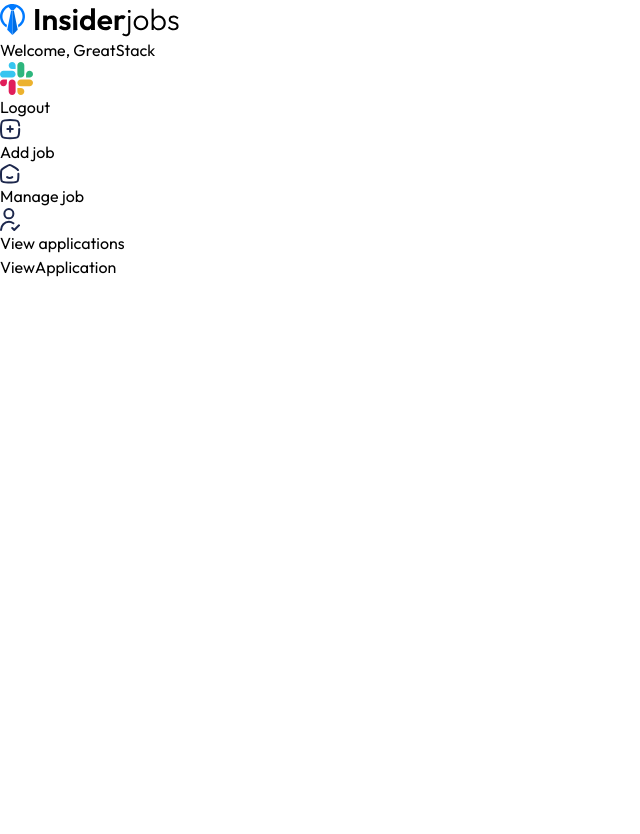
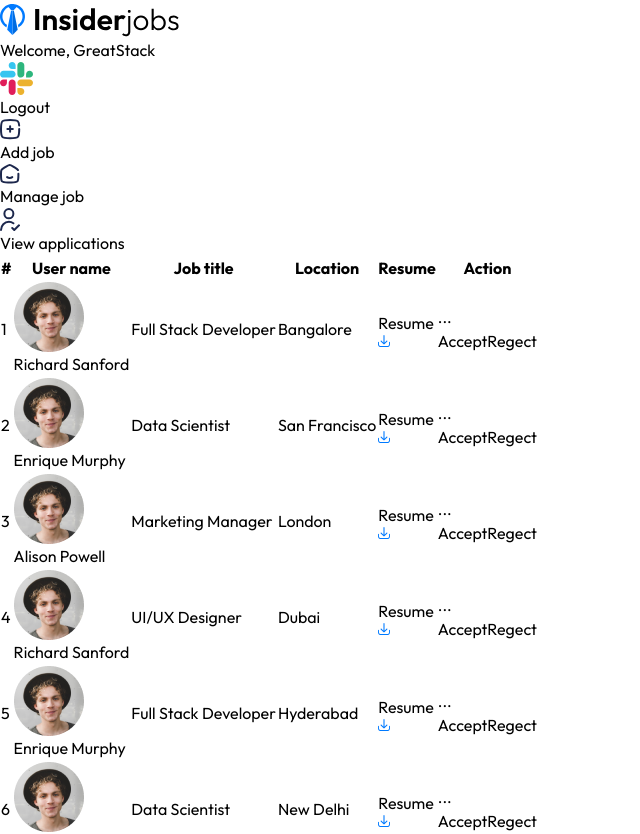
Before and after one commit to Mavekepeter/job-portal, a React (Vite) app in the folder client/: page /dashboard/view-applications in a window 1280 px wide. Shown: the top 834 px of the page, without its empty margins (0-640 px from the left). Before the commit the page ends 800 px from the top, so only its background shows below. Built offline with nearby package versions, Linux system fonts and the light colour scheme.

Commit message:
complete view application page

```diff
--- a/client/src/components/Dashboard.jsx
+++ b/client/src/components/Dashboard.jsx
@@ -9,7 +9,7 @@ const Dashboard = () => {
         {/* Navbar for recuriter panel */}
         <div className='shadow py-4'>
             <div className='px-5 flex justify-between items-center'>
-                <img onClick={e =>navigate('/1`21    N')} className='max-sm:w-32 cursor-pointer' src={assets.logo} alt="" />
+                <img onClick={e =>navigate('/')} className='max-sm:w-32 cursor-pointer' src={assets.logo} alt="" />
                 <div className='flex items-center gap-3'>
                     <p className='max-sm:hidden'>Welcome, GreatStack</p>
                     <div className='relative group'>
--- a/client/src/pages/ManageJobs.jsx
+++ b/client/src/pages/ManageJobs.jsx
@@ -2,7 +2,20 @@ import React from 'react'
 
 const ManageJobs = () => {
   return (
-    <div>ManageJobs</div>
+    <div>
+      <div>
+        <table>
+          <thead>
+            <th></th>
+            <th></th>
+            <th></th>
+            <th></th>
+            <th></th>
+            <th></th>
+          </thead>
+        </table>
+      </div>
+    </div>
   )
 }
 
--- a/client/src/pages/ViewApplication.jsx
+++ b/client/src/pages/ViewApplication.jsx
@@ -1,8 +1,52 @@
 import React from 'react'
+import { assets, viewApplicationsPageData } from '../assets/assets'
 
 const ViewApplication = () => {
   return (
-    <div>ViewApplication</div>
+    <div className='container mx-auto p-4'>
+      <div>
+        <table className='w-full max-w-4xl bg-white border border-gray-200 max-sm:text-sm'>
+          <thead>
+            <tr className='border-b'>
+              <th className='py-2 px-4 text-left'>#</th>
+              <th className='py-2 px-4 text-left'>User name</th>
+              <th className='py-2 px-4 text-left max-sm:hidden'>Job title</th>
+              <th className='py-2 px-4 text-left max-sm:hidden'>Location</th>
+              <th className='py-2 px-4 text-left'>Resume</th>
+              <th className='py-2 px-4 text-left'>Action</th>
+            </tr>
+          </thead>
+          <tbody>
+            {viewApplicationsPageData.map((applicant,index)=>(
+              <tr key={index} className='text-gray-700'>
+                <td className='py-2 px-4 border-b text-center'>{index+1}</td>
+                <td className='py-2 px-4 border-b text-center flex'>
+                  <img className='w-10 h-10 rounded-full mr-3 max-sm:hidden' src={applicant.imgSrc} alt="" />
+                  <span>{applicant.name}</span>
+                </td>
+                <td className='py-2 px-4 border-b max-sm:hidden'>{applicant.jobTitle}</td>
+                <td className='py-2 px-4 border-b max-sm:hidden'>{applicant.location}</td>
+                <td className='py-2 px-4 border-b'>
+                  <a href="" target='_blank'
+                  className='bg-blue-50 text-blue-400 px-3 py-1 rounded inline-flex gap-2 items-center'>
+                    Resume <img src={assets.resume_download_icon} alt="" />
+                  </a>
+                </td>
+                <td className='py-2 px-4 border-b relative'>
+                  <div className='relative inline-block text-left group'>
+                    <button className='text-gray-500 action-button'>...</button>
+                    <div className='z-10 hidden absolute right-0 md:left-0 top-0 mt-2 w-32 bg-white border border-gray-200 rounded shadow group-hover:block'>
+                      <button className='block w-full text-left px-4 py-2 text-blue-500 hover:bg-gray-100'>Accept</button>
+                      <button className='block w-full text-left px-4 py-2 text-red-500 hover:bg-gray-100'>Regect</button>
+                    </div>
+                  </div>
+                </td>
+              </tr>
+            ))}
+          </tbody>
+        </table>
+      </div>
+    </div>
   )
 }
 
```
